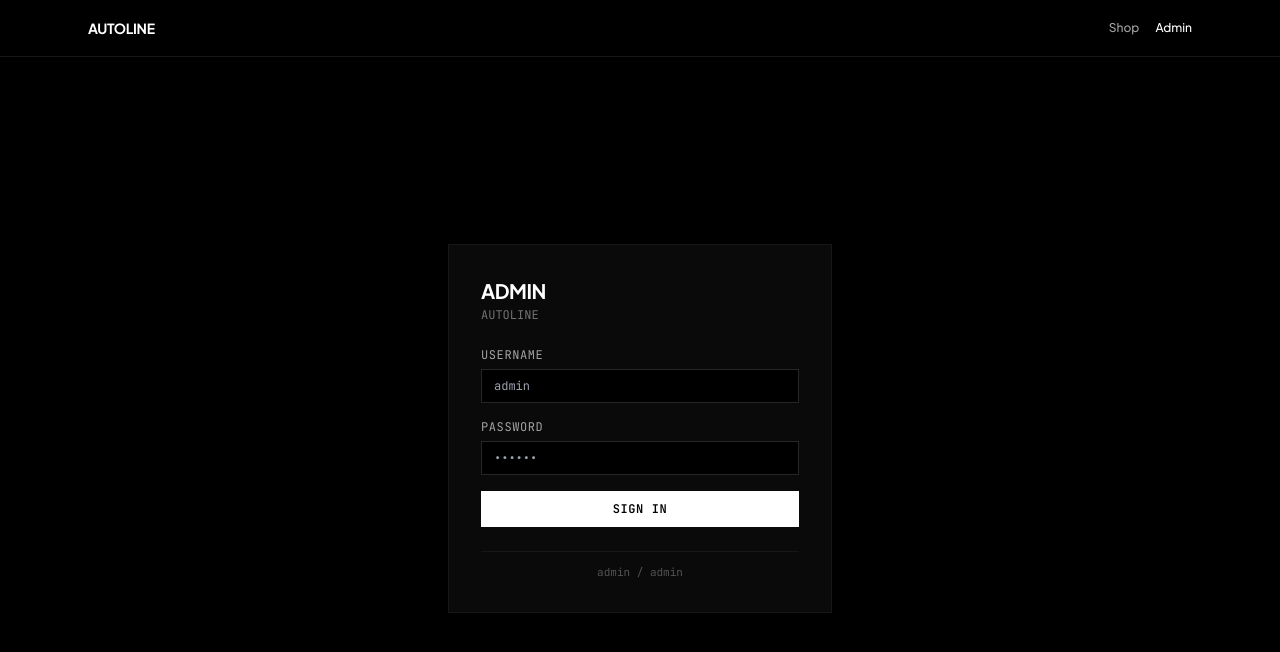
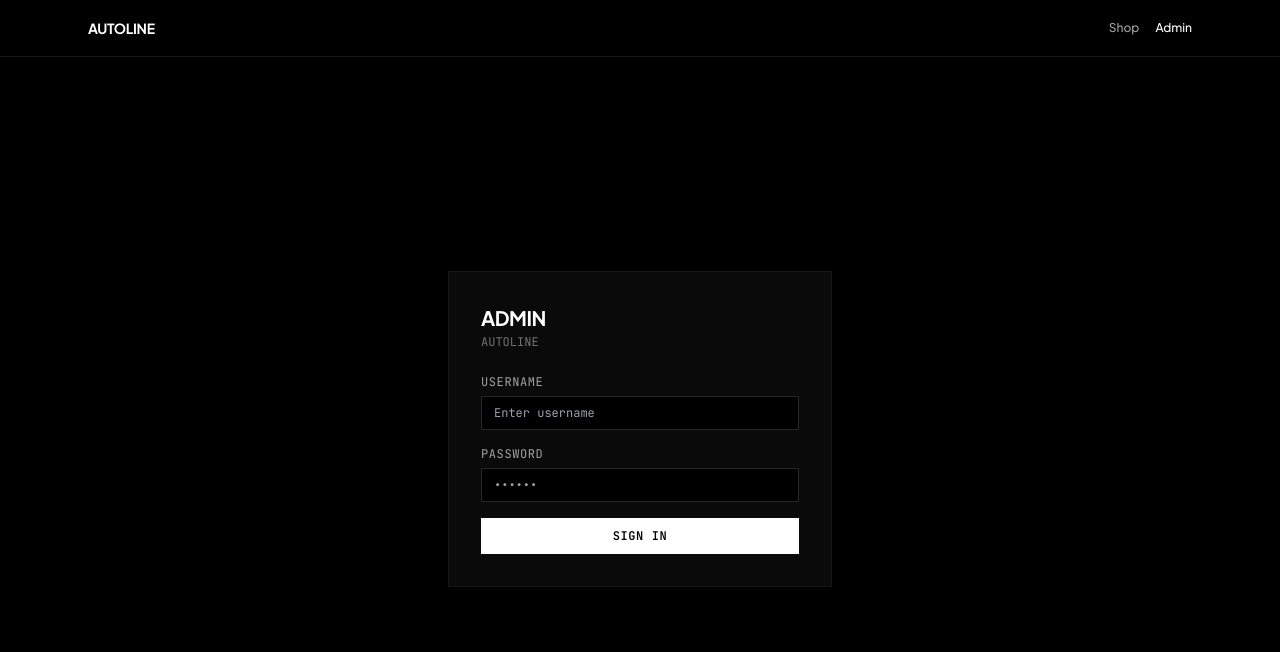
Before and after one commit to MuhammadRamshad/autoline, a Next.js app: page /admin/login in a window 1280 px wide. Shown: the top 652 px of the page. Built offline with nearby package versions, Linux system fonts and the light colour scheme.

Commit message:
Remove admin / admin hint text and placeholder from admin login form

```diff
--- a/src/app/admin/login/page.tsx
+++ b/src/app/admin/login/page.tsx
@@ -81,7 +81,7 @@ export default function AdminLoginPage() {
                 required
                 value={username}
                 onChange={(e) => setUsername(e.target.value)}
-                placeholder="admin"
+                placeholder="Enter username"
                 className="w-full bg-black border border-neutral-800 px-3 py-2 text-xs font-mono text-white focus:outline-none focus:border-white"
               />
             </div>
@@ -108,10 +108,6 @@ export default function AdminLoginPage() {
               {loading ? "Verifying..." : "Sign In"}
             </button>
           </form>
-
-          <div className="text-[11px] font-mono text-neutral-600 text-center border-t border-neutral-900 pt-3">
-            admin / admin
-          </div>
         </div>
       </div>
     </div>
```
